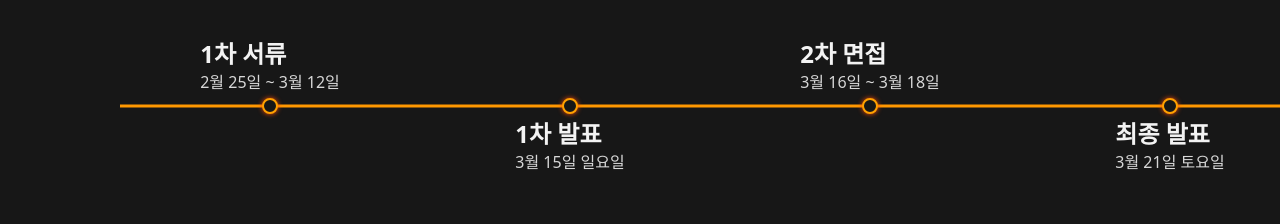
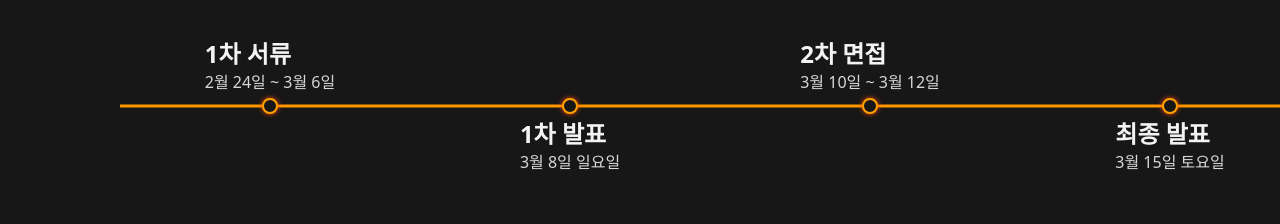
Before and after one commit to LikeLion-14th-SKHU/LikeLion-14th-Recruiting, a React (Vite) app: page /recruitment in a window 1280 px wide. Shown: the part 1270-1494 px from the top of the page. Built offline with nearby package versions, Linux system fonts and the light colour scheme; a web font is replaced by a local one.

Commit message:
!HOTFIX: 모집 일정 수정

```diff
--- a/src/pages/Recruitment.jsx
+++ b/src/pages/Recruitment.jsx
@@ -17,19 +17,19 @@ function Recruitment() {
   const timeline = [
     {
       title: "1차 서류",
-      date: "2월 25일 ~ 3월 12일",
+      date: "2월 24일 ~ 3월 6일",
     },
     {
       title: "1차 발표",
-      date: "3월 15일 일요일",
+      date: "3월 8일 일요일",
     },
     {
       title: "2차 면접",
-      date: "3월 16일 ~ 3월 18일",
+      date: "3월 10일 ~ 3월 12일",
     },
     {
       title: "최종 발표",
-      date: "3월 21일 토요일",
+      date: "3월 15일 토요일",
     },
   ];
 
```
